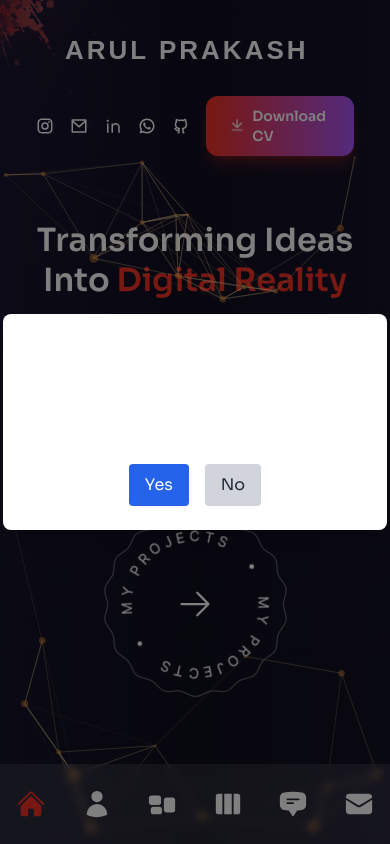
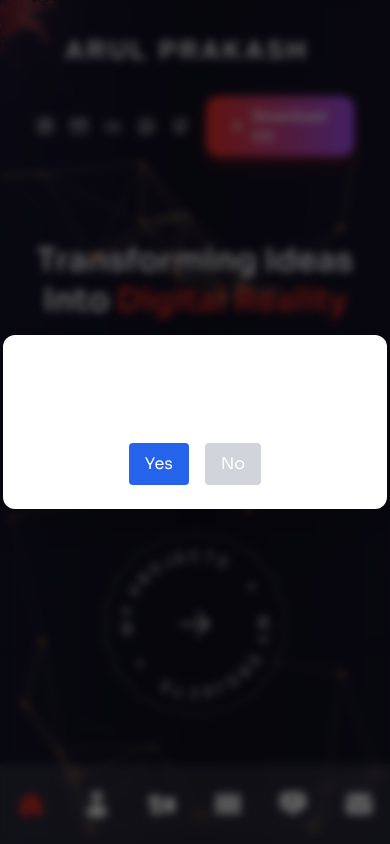
Before and after one commit to ms-arul/portfolio, a Next.js app: page / in a window 390 px wide. Built offline with nearby package versions, Linux system fonts and the light colour scheme.

Commit message:
Improve mobile detection and dialog handling
Refactor mobile detection and dialog display logic. Update dialog component for better accessibility and styling.

```diff
--- a/pages/index.jsx
+++ b/pages/index.jsx
@@ -1,5 +1,5 @@
 import { useState, useEffect } from "react";
-import { motion } from "framer-motion";
+import { motion, AnimatePresence } from "framer-motion";
 
 import ParticlesContainer from "../components/ParticlesContainer";
 import ProjectsBtn from "../components/ProjectsBtn";
@@ -7,71 +7,89 @@ import Avatar from "../components/Avatar";
 
 import { fadeIn } from "../variants";
 
+const DESKTOP_BREAKPOINT = 1024;
+
 const Home = () => {
+  const [isMobile, setIsMobile] = useState(false);
   const [showDialog, setShowDialog] = useState(false);
   const [forceDesktop, setForceDesktop] = useState(false);
+  const [dialogShownOnce, setDialogShownOnce] = useState(false);
 
-  // Detect mobile device by window width
-  const isMobile = typeof window !== "undefined" && window.innerWidth < 1024;
+  // Detect screen size safely
+  useEffect(() => {
+    const handleResize = () => {
+      const mobile = window.innerWidth < DESKTOP_BREAKPOINT;
+      setIsMobile(mobile);
 
+      if (mobile && !dialogShownOnce) {
+        setShowDialog(true);
+        setDialogShownOnce(true);
+      }
+    };
+
+    handleResize();
+    window.addEventListener("resize", handleResize);
+    return () => window.removeEventListener("resize", handleResize);
+  }, [dialogShownOnce]);
+
+  // Force desktop mode
   useEffect(() => {
-    if (isMobile) {
-      setShowDialog(true);
-    }
-  }, []);
-
-  useEffect(() => {
-    if (forceDesktop) {
-      document.body.classList.add("force-desktop");
-    } else {
-      document.body.classList.remove("force-desktop");
-    }
+    document.body.classList.toggle("force-desktop", forceDesktop);
   }, [forceDesktop]);
 
   return (
     <div className="bg-primary/60 h-full relative overflow-hidden">
-      {/* Mobile-to-Desktop Dialog */}
+      {/* Mobile → Desktop Dialog */}
+      <AnimatePresence>
         {showDialog && (
           <motion.div
-          className="fixed inset-0 flex items-center justify-center bg-black/50 z-50"
+            role="dialog"
+            aria-modal="true"
+            className="fixed inset-0 z-50 flex items-center justify-center bg-black/60 backdrop-blur-sm"
             initial={{ opacity: 0 }}
             animate={{ opacity: 1 }}
             exit={{ opacity: 0 }}
           >
-          <div className="bg-white dark:bg-gray-900 rounded-lg p-6 max-w-sm text-center shadow-lg">
-            <h2 className="text-xl font-bold mb-4">Switch to Desktop Version?</h2>
-            <p className="mb-6">
-              This site is optimized for desktop, please switch to it.
+            <motion.div
+              initial={{ scale: 0.9, opacity: 0 }}
+              animate={{ scale: 1, opacity: 1 }}
+              exit={{ scale: 0.9, opacity: 0 }}
+              className="bg-white dark:bg-gray-900 rounded-xl p-6 max-w-sm w-full text-center shadow-2xl"
+            >
+              <h2 className="text-xl font-bold mb-3">
+                Switch to Desktop Version?
+              </h2>
+              <p className="text-sm opacity-80 mb-6">
+                This site is optimized for desktop viewing.
               </p>
+
               <div className="flex justify-center gap-4">
                 <button
                   onClick={() => {
                     setForceDesktop(true);
                     setShowDialog(false);
                   }}
-                className="bg-blue-600 text-white px-4 py-2 rounded hover:bg-blue-700"
+                  className="px-4 py-2 rounded bg-blue-600 text-white hover:bg-blue-700 transition"
                 >
                   Yes
                 </button>
+
                 <button
                   onClick={() => setShowDialog(false)}
-                className="bg-gray-300 text-gray-800 px-4 py-2 rounded hover:bg-gray-400"
+                  className="px-4 py-2 rounded bg-gray-300 dark:bg-gray-700 hover:opacity-80 transition"
                 >
                   No
                 </button>
               </div>
-          </div>
+            </motion.div>
           </motion.div>
         )}
+      </AnimatePresence>
 
-      {/* text */}
+      {/* Content */}
       <div className="w-full h-full bg-gradient-to-r from-primary/10 via-black/30 to-black/10">
-        <div
-          className="text-center flex flex-col justify-center
-        px-4 pt-28 xl:pt-40 xl:text-left xl:px-0
-        h-full container mx-auto"
-        >
-          {/* title */}
+        <div className="container mx-auto h-full flex flex-col justify-center px-4 pt-28 xl:pt-40 xl:px-0 text-center xl:text-left">
+          {/* Title */}
           <motion.h1
             variants={fadeIn("down", 0.2)}
             initial="hidden"
@@ -79,49 +97,42 @@ const Home = () => {
             exit="hidden"
             className="h1 text-[32px] sm:text-[40px] md:text-[50px] xl:text-[60px]"
           >
-            Transforming Ideas <br /> Into{" "}
-            <span className="text-accent">Digital Reality</span>
+            Transforming Ideas <br />
+            Into <span className="text-accent">Digital Reality</span>
           </motion.h1>
 
-          {/* subtitle */}
+          {/* Subtitle */}
           <motion.p
             variants={fadeIn("down", 0.3)}
             initial="hidden"
             animate="show"
             exit="hidden"
-            className="max-w-md mx-auto xl:max-w-xl xl:mx-0 mb-10 xl:mb-16 text-sm sm:text-base md:text-lg"
+            className="max-w-md mx-auto xl:mx-0 xl:max-w-xl mb-10 xl:mb-16 text-sm sm:text-base md:text-lg"
           >
-            I’m Arul Prakash, a student at St. Joseph’s College of Engineering,
-            with a CGPA of 8.39, skilled in Full Stack Development,
-            UI/UX Design, Logo Designing, and Data Analysis. I’m passionate about
-            creating intuitive digital solutions and continuously exploring new
-            technologies to grow as a developer and designer.
+            I’m Arul Prakash, a student at St. Joseph’s College of Engineering, with a CGPA of 8.39, skilled in Full Stack Development, UI/UX Design, Logo Designing, and Data Analysis. I’m passionate about creating intuitive digital solutions and continuously exploring new technologies to grow as a developer and designer.
+
+
           </motion.p>
 
-          {/* button for mobile */}
-          <div className={`flex justify-center mb-10 ${forceDesktop ? "hidden" : "xl:hidden"}`}>
-            <ProjectsBtn />
-          </div>
-
-          {/* button for desktop */}
+          {/* Projects Button */}
           <motion.div
             variants={fadeIn("down", 0.4)}
             initial="hidden"
             animate="show"
             exit="hidden"
-            className={`hidden xl:flex ${forceDesktop ? "flex" : ""}`}
+            className={`flex justify-center xl:justify-start ${
+              isMobile && !forceDesktop ? "xl:hidden" : ""
+            }`}
           >
             <ProjectsBtn />
           </motion.div>
         </div>
       </div>
 
-      {/* images */}
+      {/* Visuals */}
       <div className="w-full h-full absolute right-0 bottom-0 lg:w-[1280px]">
         <div
-          role="img"
-          className="bg-none xl:bg-explosion xl:bg-cover xl:bg-right xl:bg-no-repeat
-          w-full h-full absolute mix-blend-color-dodge translate-z-0"
+          className="hidden xl:block bg-explosion bg-cover bg-right bg-no-repeat w-full h-full absolute mix-blend-color-dodge"
           aria-hidden
         />
 
@@ -134,11 +145,10 @@ const Home = () => {
           exit="hidden"
           transition={{ duration: 1, ease: "easeInOut" }}
           className="
-            absolute bottom-0
-            left-1/2 -translate-x-1/2
+            absolute bottom-0 left-1/2 -translate-x-1/2
             w-[260px] sm:w-[320px] md:w-[380px]
-            lg:translate-x-0 lg:left-auto lg:right-[8%]
-            lg:w-[650px] lg:h-auto
+            lg:left-auto lg:right-[8%] lg:translate-x-0
+            lg:w-[650px]
           "
         >
           <Avatar />
```
Lines whose indentation alone changed are shown as unchanged.
